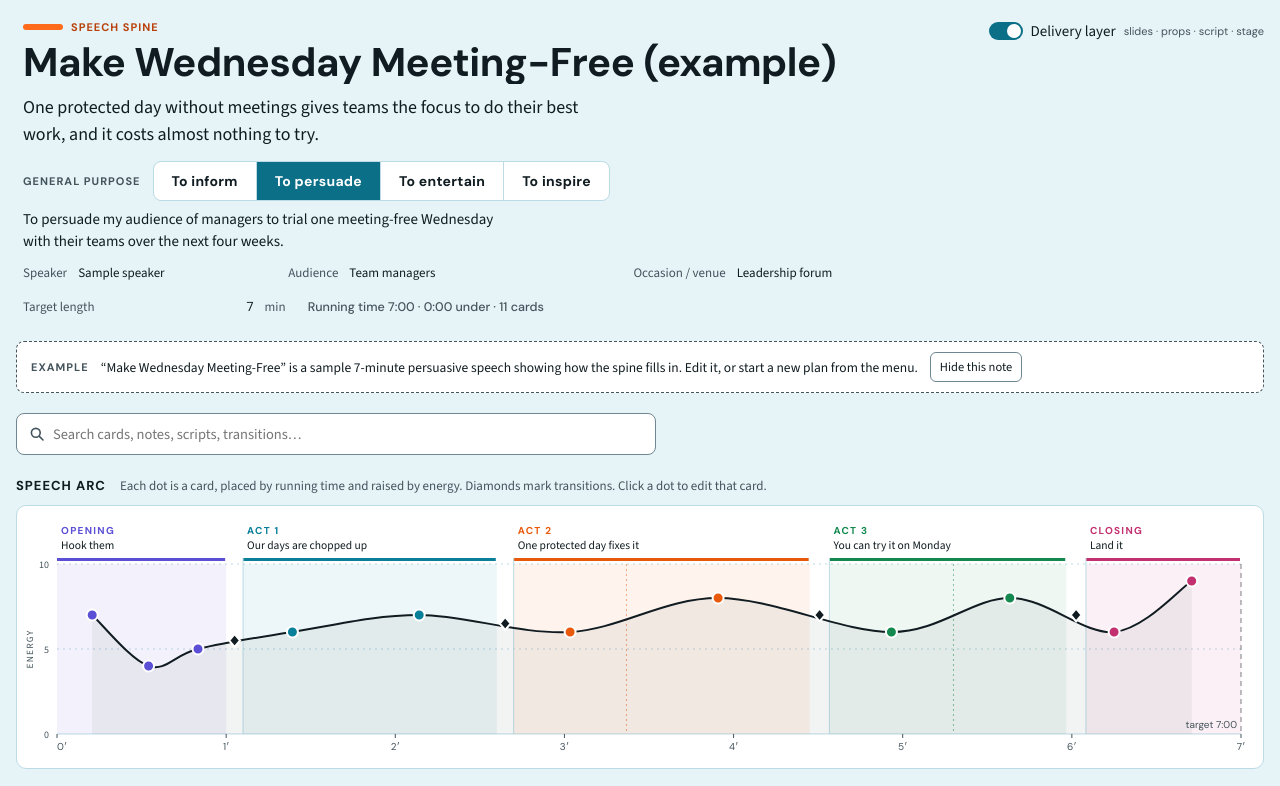
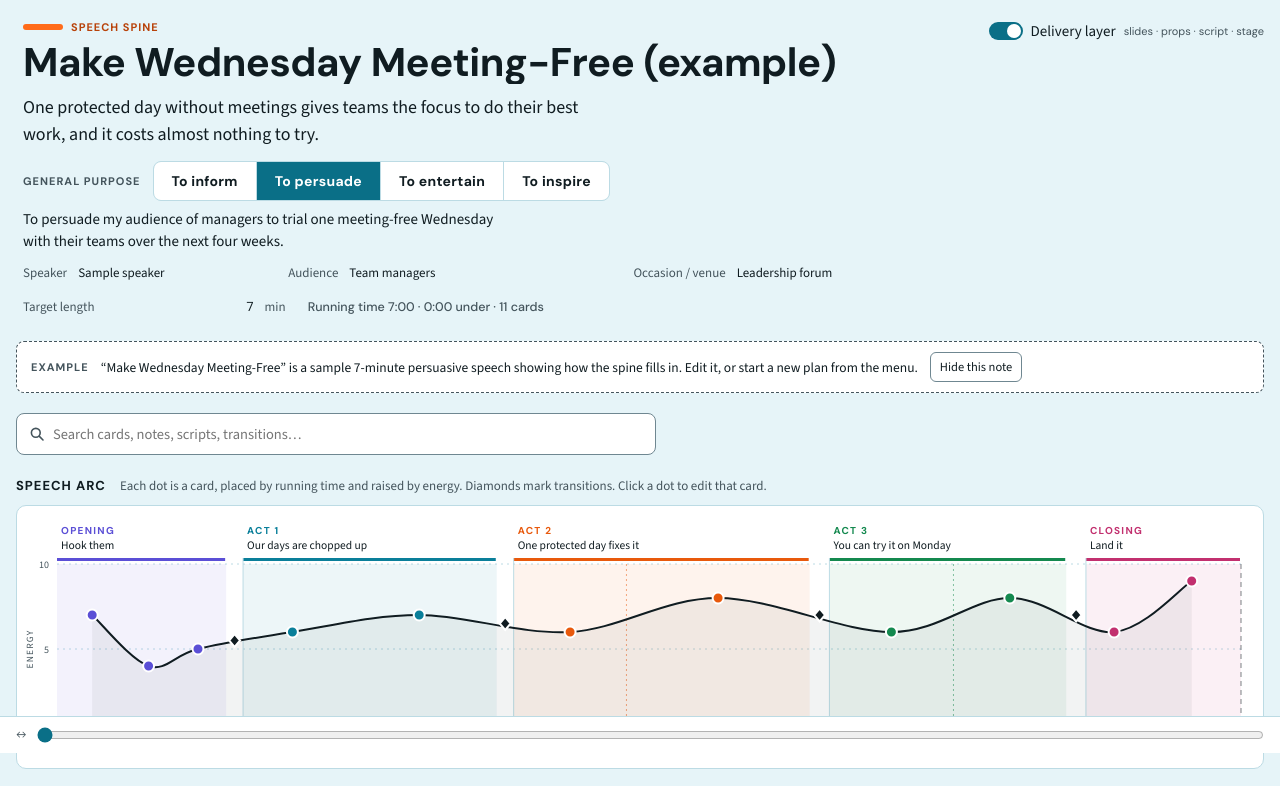
Before and after one commit to wangsherman2010-code/speech-spine, a plain HTML site: page index.html in a window 1280 px wide. Shown: the part 47-833 px from the top of the page. Drawn offline with nearby package versions, Linux system fonts and the light colour scheme.

Commit message:
Add dark/light toggle, text size controls, and floating scroll bar
- Dark/light mode toggle button in app bar; persists choice in localStorage
- A- / A+ buttons to step font size through 8 preset sizes (12-20 px); persists in localStorage
- Floating horizontal scroll bar fixed to bottom of viewport so the speech wall
  can be scrolled left/right from anywhere on the page without scrolling down first

Co-Authored-By: Claude Sonnet 4.6 <noreply@anthropic.com>

```diff
--- a/app.css
+++ b/app.css
@@ -13,6 +13,7 @@
   --f-display:'DM Sans',Calibri,'Segoe UI',Arial,sans-serif;
   --f-body:'Source Sans 3',Calibri,'Segoe UI',Arial,sans-serif;
   --f-mono:var(--f-display);
+  --ui-font-size:15px;
   color-scheme:light;
 }
 @media (prefers-color-scheme:dark){:root:not([data-theme="light"]){
@@ -57,12 +58,12 @@ mark{background:var(--accent);color:var(--on-accent);border-radius:2px;padding:0
 .lib-snip{font-size:12.5px;color:var(--muted);overflow-wrap:anywhere}
 .lib-snip .more{font-family:var(--f-mono);font-size:11px}
 html{padding-top:env(safe-area-inset-top,0px);padding-bottom:env(safe-area-inset-bottom,0px)}
-body{margin:0;background:var(--bg);color:var(--ink);font-family:var(--f-body);font-size:15px;line-height:22px}
+body{margin:0;background:var(--bg);color:var(--ink);font-family:var(--f-body);font-size:var(--ui-font-size,15px);line-height:22px}
 body::before{content:"";position:fixed;inset:0 0 auto;height:env(safe-area-inset-top,0px);z-index:10;background:var(--panel)}
 [hidden]{display:none!important}
 button,input,select,textarea{font:inherit;color:inherit}
 :focus-visible{outline:2px solid var(--primary);outline-offset:2px}
-.wrap{max-width:1280px;margin:0 auto;padding-left:max(16px,env(safe-area-inset-left,0px));padding-right:max(16px,env(safe-area-inset-right,0px));padding-block:20px 72px;display:flex;flex-direction:column;gap:20px}
+.wrap{max-width:1280px;margin:0 auto;padding-left:max(16px,env(safe-area-inset-left,0px));padding-right:max(16px,env(safe-area-inset-right,0px));padding-block:20px 110px;display:flex;flex-direction:column;gap:20px}
 
 /* app bar */
 .appbar{position:sticky;top:env(safe-area-inset-top,0px);z-index:12;background:var(--panel);border-bottom:1px solid var(--line)}
@@ -302,3 +303,14 @@ input[type=range]{accent-color:var(--c);width:100%}
 a{color:var(--primary);text-decoration:underline}
 a.btn{color:var(--ink);text-decoration:none}
 .brand{color:var(--primary)}
+
+/* toolbar utility buttons (theme, font size) */
+.tool-btn{border:1px solid transparent;background:transparent;border-radius:4px;padding:4px 8px;cursor:pointer;font-size:12.5px;font-weight:600;color:var(--muted);white-space:nowrap;line-height:1.2;font-family:var(--f-display)}
+.tool-btn:hover{border-color:var(--line);color:var(--ink);background:var(--bg)}
+.tool-btn:focus-visible{outline:2px solid var(--primary);outline-offset:2px}
+
+/* floating horizontal scroll bar */
+.h-scroll-bar{position:fixed;bottom:0;left:0;right:0;z-index:11;background:var(--panel);border-top:1px solid var(--line);padding:7px max(16px,env(safe-area-inset-right,0px)) calc(7px + env(safe-area-inset-bottom,0px)) max(16px,env(safe-area-inset-left,0px));display:flex;align-items:center;gap:10px}
+.h-scroll-bar[hidden]{display:none!important}
+.h-scroll-bar input[type=range]{flex:1;margin:0;height:16px;cursor:pointer;accent-color:var(--primary)}
+.h-scroll-bar .h-scroll-label{font-family:var(--f-mono);font-size:10.5px;color:var(--muted);white-space:nowrap;user-select:none}
--- a/shell.js
+++ b/shell.js
@@ -232,6 +232,9 @@ function renderBarShell(){
 <span class="plan-name" id="plan-name"></span>
 <button class="sync-pill" id="sync-pill" data-sh="pill"><i></i><span></span></button>
 <div class="bar-actions">
+  <button class="tool-btn" data-sh="font-down" title="Decrease text size" aria-label="Decrease text size">A−</button>
+  <button class="tool-btn" data-sh="font-up" title="Increase text size" aria-label="Increase text size">A+</button>
+  <button class="tool-btn" data-sh="theme" id="theme-btn" title="Toggle dark/light mode" aria-label="Toggle dark/light mode">◑</button>
   <button class="btn sm primary" data-sh="save" title="Save (Ctrl+S)">Save</button>
   <div class="menu"><button class="btn sm" data-sh="menu" aria-expanded="false">File</button>
     <div class="menu-pop" id="file-menu" hidden>
@@ -261,6 +264,13 @@ function renderBar(){
   else if(pending){cls="pending";txt="Changes waiting to sync"}
   else{cls="ok";txt="Synced "+rel(lastSync)}
   pill.className="sync-pill "+cls;label.textContent=txt;pill.title=ghReady()?"Sync with GitHub now":"Set up GitHub sync"}
+/* ---------- theme + font size ---------- */
+function toggleTheme(){const root=document.documentElement;const isDark=root.dataset.theme?root.dataset.theme==="dark":window.matchMedia("(prefers-color-scheme:dark)").matches;const next=isDark?"light":"dark";root.dataset.theme=next;LS.set("speech.theme",next);updateThemeBtn()}
+function updateThemeBtn(){const btn=document.getElementById("theme-btn");if(!btn)return;const isDark=document.documentElement.dataset.theme?document.documentElement.dataset.theme==="dark":window.matchMedia("(prefers-color-scheme:dark)").matches;btn.textContent=isDark?"☀":"☾";btn.title=isDark?"Switch to light mode":"Switch to dark mode";btn.setAttribute("aria-label",btn.title)}
+const FONT_STEPS=[12,13,14,15,16,17,18,20];
+function applyFont(size){document.documentElement.style.setProperty("--ui-font-size",size+"px")}
+function adjustFont(dir){const cur=parseFloat(getComputedStyle(document.documentElement).getPropertyValue("--ui-font-size")||"15");const idx=FONT_STEPS.reduce((best,s,i)=>Math.abs(s-cur)<Math.abs(FONT_STEPS[best]-cur)?i:best,0);const next=Math.max(0,Math.min(FONT_STEPS.length-1,idx+dir));applyFont(FONT_STEPS[next]);LS.set("speech.fontSize",FONT_STEPS[next])}
+
 function planText(o){return typeof o==="string"?o:Array.isArray(o)?o.map(planText).join("\n"):o&&typeof o==="object"?Object.keys(o).filter(k=>k!=="id"&&k!=="kind").map(k=>planText(o[k])).join("\n"):""}
 function markText(text,T){const re=new RegExp("("+T.map(x=>x.replace(/[.*+?^${}()|[\]\\]/g,"\\$&")).join("|")+")","gi");return String(text).split(re).map((p,i)=>i%2?"<mark>"+esc(p)+"</mark>":esc(p)).join("")}
 function libSnippet(text,T){const lines=text.split("\n").filter(l=>T.some(t=>l.toLowerCase().includes(t)));if(!lines.length)return "";
@@ -323,10 +333,37 @@ function jsonModal(mode){
 
 function appMode(){
   renderBarShell();
+  updateThemeBtn();
   const side=document.createElement("div");side.innerHTML='<div class="scrim" id="scrim" hidden data-sh="lib-close"></div><aside class="library" id="library" hidden aria-label="Your plans"></aside>';
   document.body.append(...side.childNodes);
   if(!Store.ids().length){const st=E.exampleState();Store.put(newRec(st))}
   const want=LS.get("speech.cur",null);openPlan(Store.get(want)?want:Store.ids()[0]);
+
+  // floating horizontal scroll bar — mirrors .board-wrap scroll so the user can scroll the wall from anywhere on the page
+  const hBar=document.createElement("div");
+  hBar.className="h-scroll-bar";hBar.setAttribute("hidden","");
+  hBar.innerHTML='<span class="h-scroll-label">↔</span><input type="range" id="h-scroll" min="0" max="0" value="0" step="1" aria-label="Scroll the speech wall left or right">';
+  document.body.appendChild(hBar);
+  let hSyncing=false;
+  function syncHBar(){
+    const bw=document.querySelector(".board-wrap");const rng=document.getElementById("h-scroll");if(!bw||!rng)return;
+    const max=Math.max(0,bw.scrollWidth-bw.clientWidth);
+    if(String(rng.max)!==String(max))rng.max=max;
+    if(!hSyncing)rng.value=bw.scrollLeft;
+    if(max>8)hBar.removeAttribute("hidden");else hBar.setAttribute("hidden","");}
+  document.getElementById("h-scroll").addEventListener("input",function(){
+    const bw=document.querySelector(".board-wrap");if(!bw)return;
+    hSyncing=true;bw.scrollLeft=+this.value;hSyncing=false;});
+  document.addEventListener("scroll",function(e){
+    if(e.target&&e.target.classList&&e.target.classList.contains("board-wrap"))syncHBar();},true);
+  let hRO=null;
+  function attachHRO(){
+    const bw=document.querySelector(".board-wrap");if(!bw){setTimeout(attachHRO,150);return;}
+    if(hRO)hRO.disconnect();hRO=new ResizeObserver(syncHBar);hRO.observe(bw);
+    const board=bw.querySelector(".board");if(board)hRO.observe(board);
+    syncHBar();}
+  attachHRO();
+
   assets().catch(()=>{});
   try{navigator.storage&&navigator.storage.persist&&navigator.storage.persist()}catch(e){}
 
@@ -352,6 +389,9 @@ function appMode(){
     else if(act==="gh-off")arm(a,()=>{LS.del("speech.gh");closeModal();renderBar();toast("Sync is off on this device. Your plans stay here and on GitHub.")});
     else if(act==="modal-close")closeModal();
     else if(act==="pill"){if(ghReady())syncNow();else settingsModal()}
+    else if(act==="theme")toggleTheme();
+    else if(act==="font-up")adjustFont(1);
+    else if(act==="font-down")adjustFont(-1);
     else if(act==="delete")arm(a,()=>{menu.hidden=true;deletePlan()});
   });
   $("#overlay").addEventListener("click",e=>{if(e.target.classList.contains("modal"))closeModal()});
@@ -379,5 +419,13 @@ function appMode(){
     navigator.serviceWorker.addEventListener("controllerchange",()=>{if(wantReload)location.reload()})}
 }
 
+// restore persisted theme and font size before rendering (applies to both file mode and app mode)
+(function(){
+  const theme=LS.get("speech.theme",null);
+  if(theme)document.documentElement.dataset.theme=theme;
+  const size=LS.get("speech.fontSize",null);
+  if(size)document.documentElement.style.setProperty("--ui-font-size",size+"px");
+})();
+
 if(FILE_MODE)fileMode();else appMode();
 })();
```
